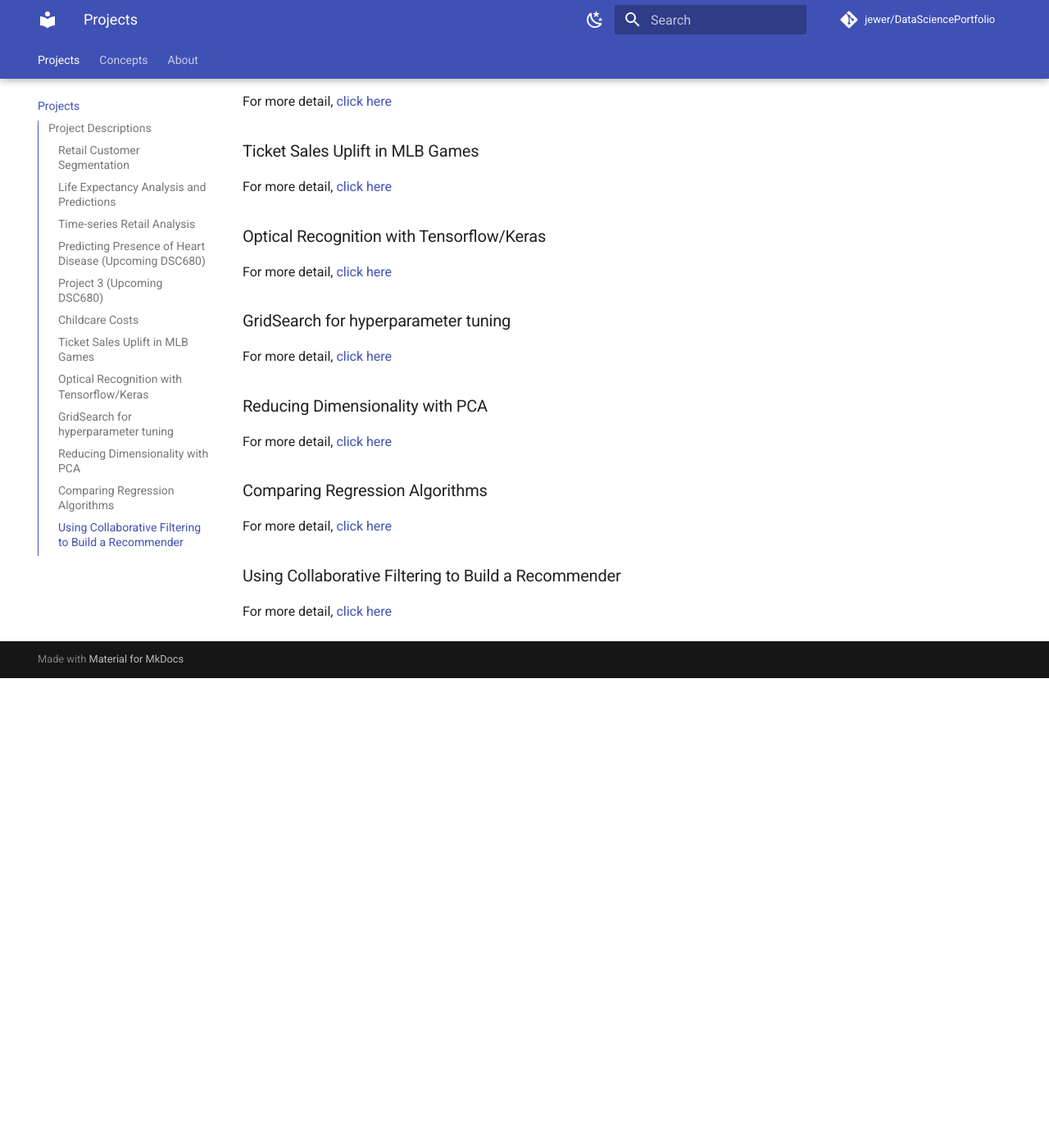
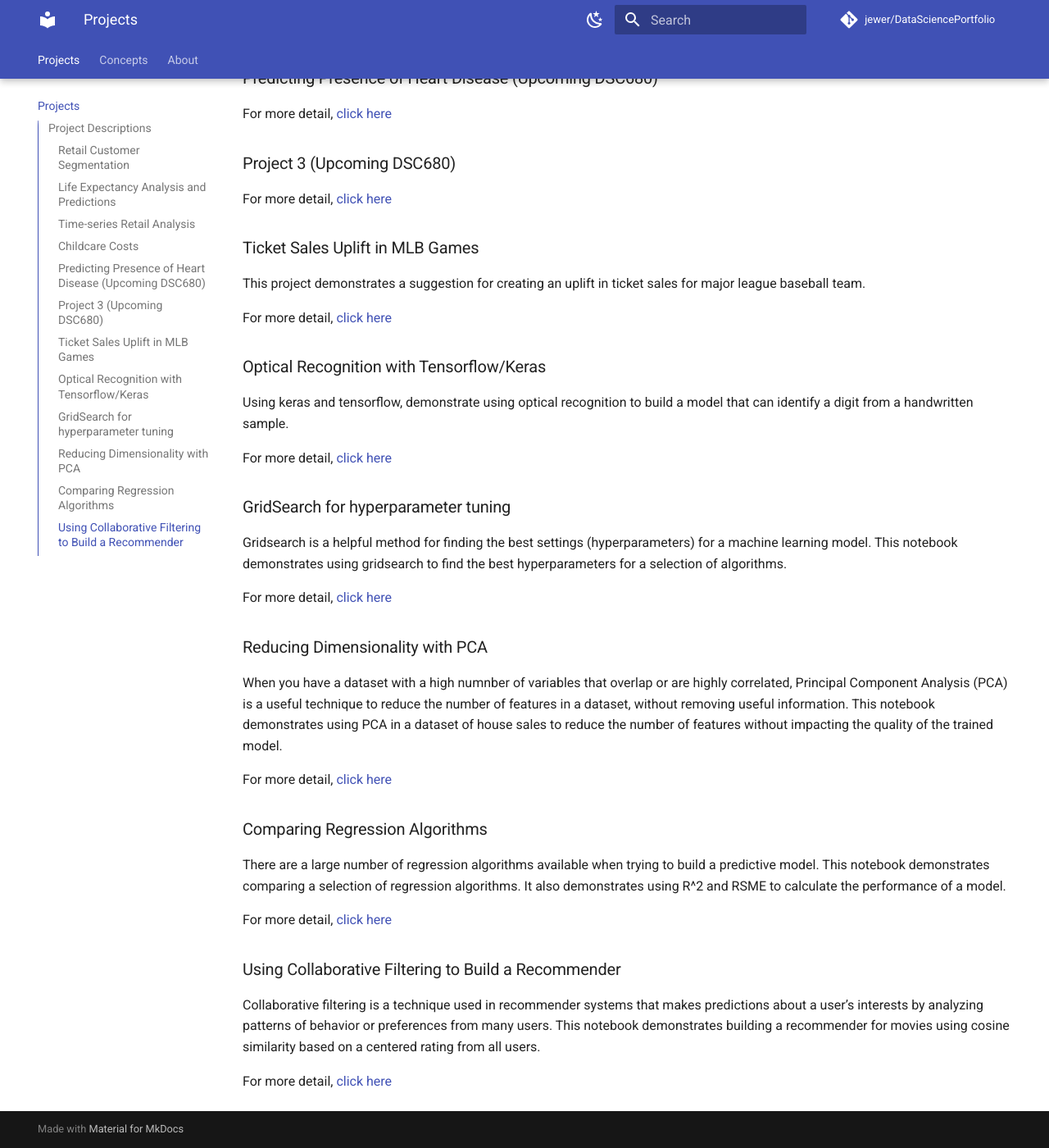
Before and after one commit to jewer/DataSciencePortfolio, an MkDocs documentation site: the page built from docs/projects/list.md, in a window 1280 px wide and 1400 px high, scrolled down 984 px. Shown: the whole window at 82% size. Built offline with MkDocs 1.6.1 and Material for MkDocs 9.7.7, drawn with Linux system fonts in a browser that asks for light colours; comment, search, counter and statistics services are not loaded; before the commit the page ends 1811 px from its top, so only the background shows below that; some of the changed text lies outside the part shown.

Commit message:
Add blips for each project

```diff
--- a/docs/projects/list.md
+++ b/docs/projects/list.md
@@ -21,6 +21,12 @@ This notebook demonstrates time series forecasting workflow using real-world U.S
 
 For more detail, [click here](sarima/sarima.md)
 
+### Childcare Costs
+
+This project analyzes U.S. childcare cost data from 2008–2018 to show how childcare—especially infant care—has become more expensive over time and varies widely by state and county. Using clear visualizations and a data storytelling approach, it highlights how rising childcare costs create a growing financial burden for families and frames the issue as a policy problem rather than an individual one.
+
+For more detail, [click here](childcare.md)
+
 ### Predicting Presence of Heart Disease (Upcoming DSC680)
 
 For more detail, [click here](heart.md)
@@ -29,31 +35,38 @@ For more detail, [click here](heart.md)
 
 For more detail, [click here](project3.md)
 
-### Childcare Costs
+### Ticket Sales Uplift in MLB Games
 
-For more detail, [click here](childcare.md)
-
-
-### Ticket Sales Uplift in MLB Games
+This project demonstrates a suggestion for creating an uplift in ticket sales for major league baseball team.
 
 For more detail, [click here](mlb-uplift.md)
 
 ### Optical Recognition with Tensorflow/Keras
 
+Using keras and tensorflow, demonstrate using optical recognition to build a model that can identify a digit from a handwritten sample.
+
 For more detail, [click here](keras.md)
 
 ### GridSearch for hyperparameter tuning
+
+Gridsearch is a helpful method for finding the best settings (hyperparameters) for a machine learning model.  This notebook demonstrates using gridsearch to find the best hyperparameters for a selection of algorithms.
 
 For more detail, [click here](gridsearch.md)
 
 ### Reducing Dimensionality with PCA
 
+When you have a dataset with a high numnber of variables that overlap or are highly correlated, Principal Component Analysis (PCA) is a useful technique to reduce the number of features in a dataset, without removing useful information.  This notebook demonstrates using PCA in a dataset of house sales to reduce the number of features without impacting the quality of the trained model.
+
 For more detail, [click here](pca.md)
 
 ### Comparing Regression Algorithms
+
+There are a large number of regression algorithms available when trying to build a predictive model.  This notebook demonstrates comparing a selection of regression algorithms.  It also demonstrates using R^2 and RSME to calculate the performance of a model.
 
 For more detail, [click here](regression.md)
 
 ### Using Collaborative Filtering to Build a Recommender
 
+Collaborative filtering is a technique used in recommender systems that makes predictions about a user’s interests by analyzing patterns of behavior or preferences from many users. This notebook demonstrates building a recommender for movies using cosine similarity based on a centered rating from all users.
+
 For more detail, [click here](recommender.md)
```
Also changed, not shown: docs/projects/childcare.md (+5 -1 lines), 14 other files.
